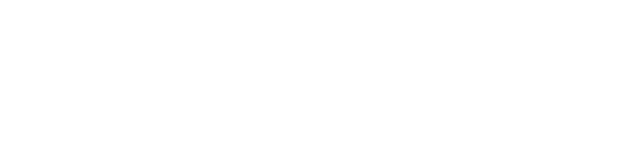
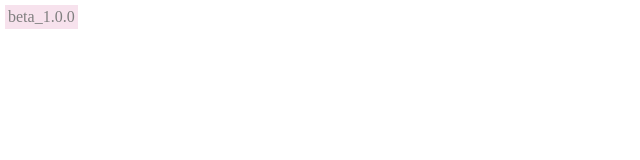
Before and after one commit to EliteWilson/ALLYULTY-WEB-JS, a plain HTML site: page index.html in a window 1280 px wide. Shown: the whole page, without its empty margins (0-640 px from the left). Drawn offline with Linux system fonts and the light colour scheme.

Commit message:
1110-0749-beforeGo2Work

```diff
--- a/index.html
+++ b/index.html
@@ -7,6 +7,6 @@
     <link rel="stylesheet" href="/main.css">
 </head>
 <body>
-
+    <div class="versionMark">beta_1.0.0</div>
 </body>
 </html>
--- a/main.scss
+++ b/main.scss
@@ -3,3 +3,12 @@
     padding: 0;
     box-sizing: border-box;
 }
+
+.versionMark{
+    position: fixed;
+    top:5px;
+    left: 5px;
+    padding: 3px;
+    background-color: rgb(240, 197, 220);
+    opacity: 0.5;
+}
```
Also changed, not shown: assets/img/floral-1312684_1280.webp (added), assets/img/flower-681009_1280.webp (added), assets/img/flower-681011_1280.webp (added), css/main.css, css/main.min.css, main.css, main.js (added).
